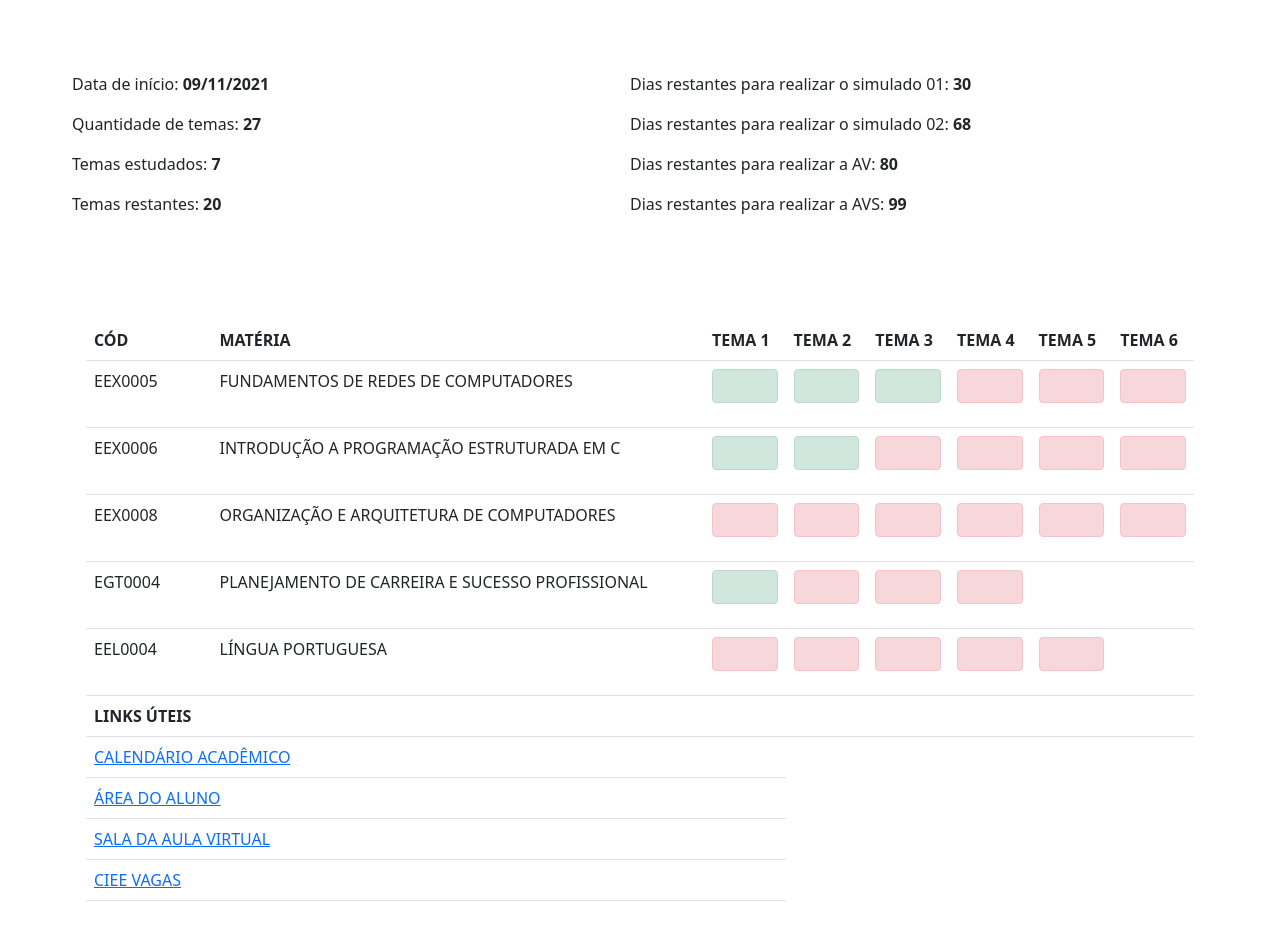
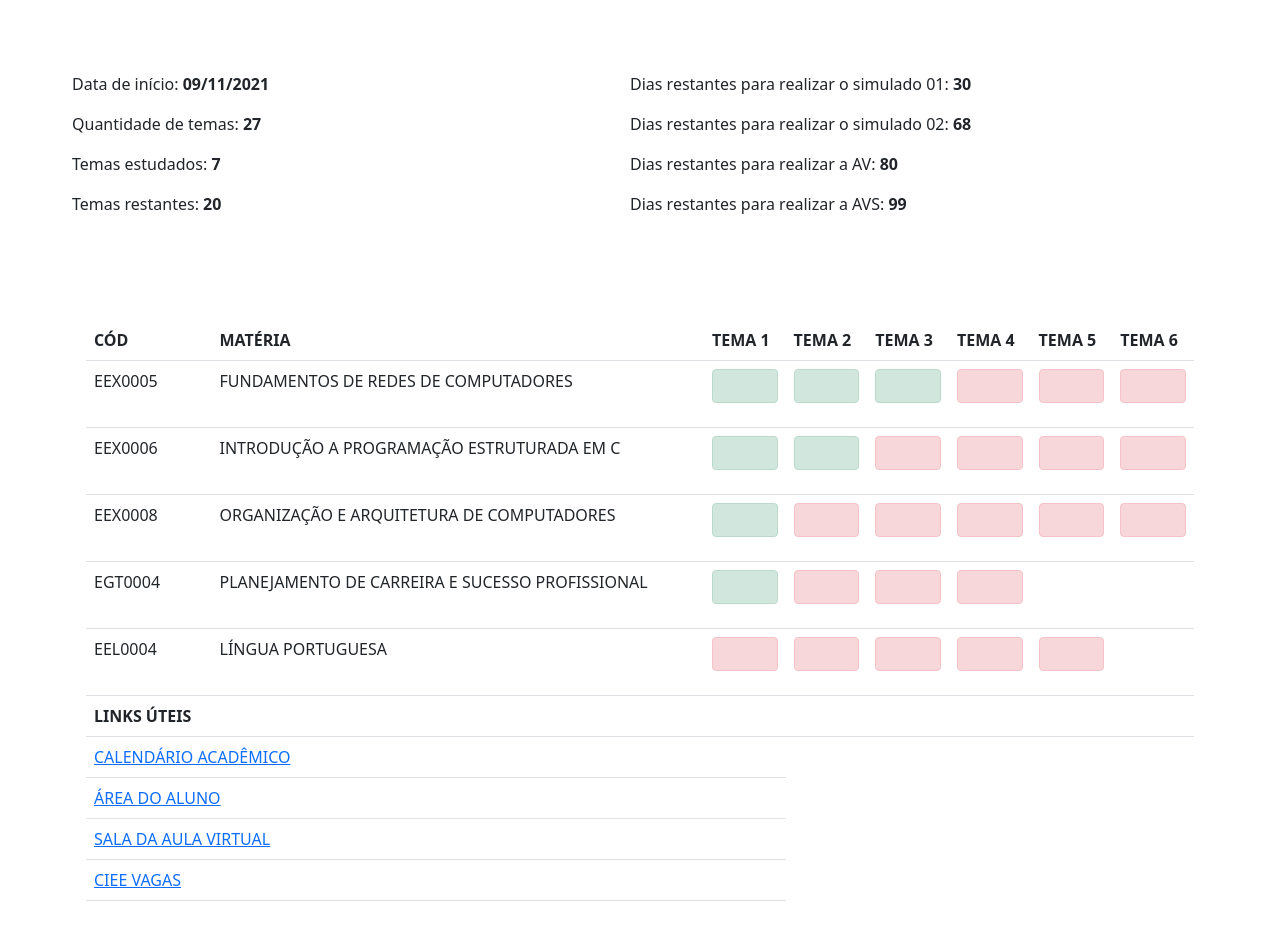
Before and after one commit to devcleyton/dash_estudos, a plain HTML site: page index.html in a window 1280 px wide. Drawn offline with nearby package versions, Linux system fonts and the light colour scheme.

Commit message:
sucess t1 arquitetura

```diff
--- a/crono.js
+++ b/crono.js
@@ -36,3 +36,5 @@ function formatTime(time) {
     return time < 10 ? `0${time}` : time;
 }
 setInterval(countdown, 1000);
+setInterval(console.log(new Date().getMilliseconds()), 1000)
+console.log((new Date(sm1) - new Date() / 1000) / 3600 / 24)
--- a/index.html
+++ b/index.html
@@ -117,7 +117,7 @@
                 <td>EEX0008</th>
                 <td>ORGANIZAÇÃO E ARQUITETURA DE COMPUTADORES</td>
                 <td>
-                    <div class="alert alert-danger" role="alert">
+                    <div class="alert alert-success" role="alert">
                     </div>
                 </td>
                 <td>
```
